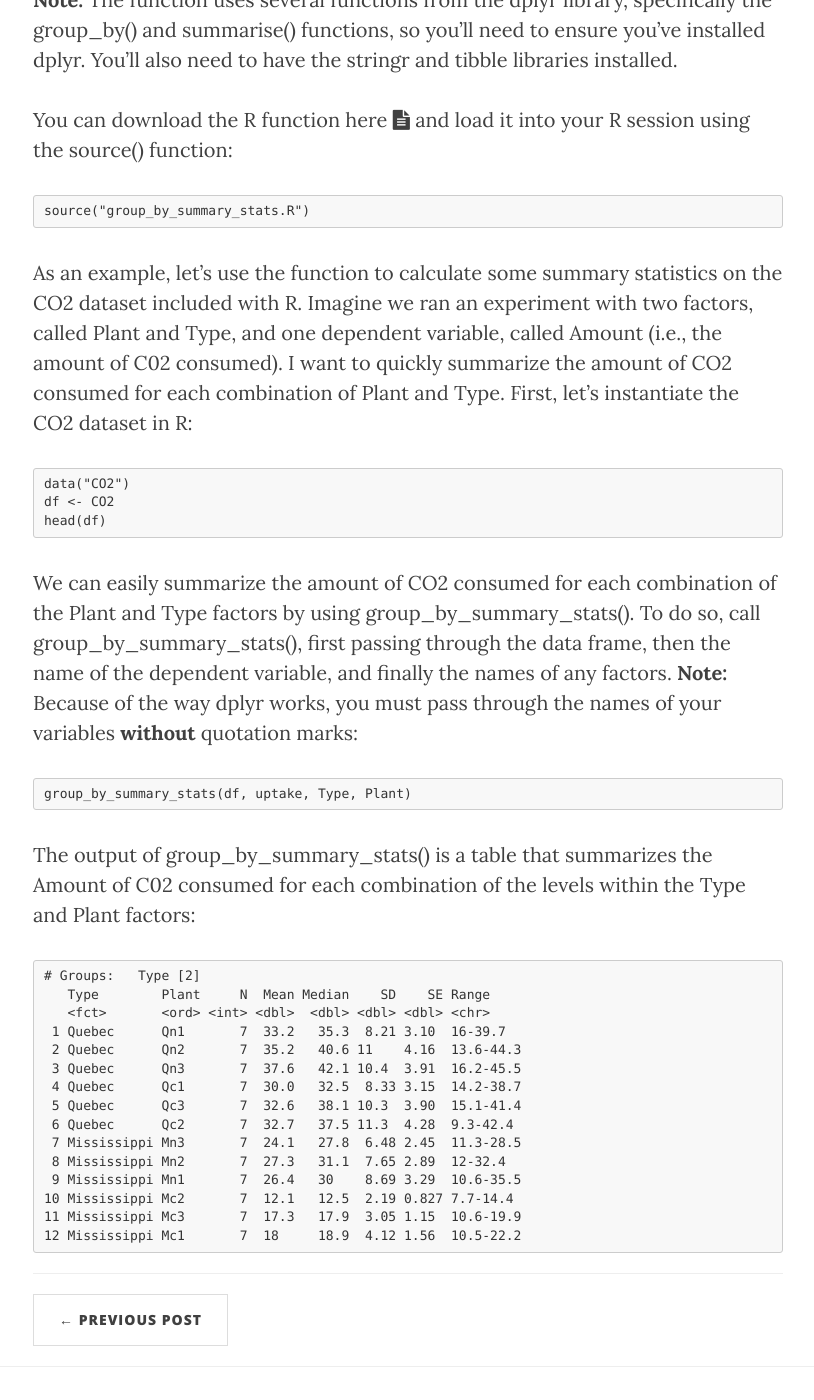
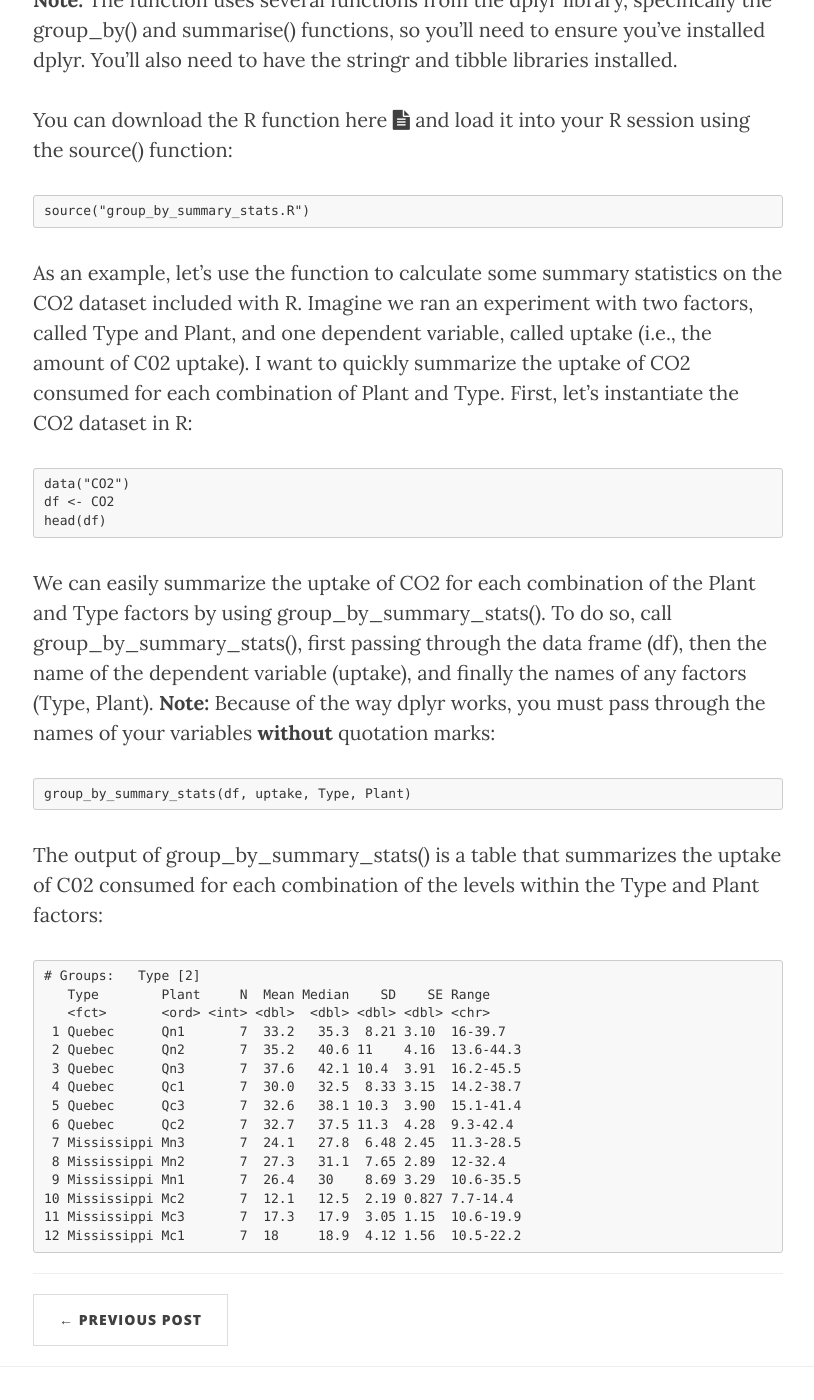
Before and after one commit to ptichko/ptichko.github.io, a Jekyll site: the page built from _posts/2020-06-10-R-Function-To-Calculate-Summary-Statistics-By-Factor-Levels.md, in a window 1280 px wide and 1400 px high, scrolled down 887 px. Shown: the whole window, without its empty margins (232-1046 px from the left). Built offline with Jekyll 4.4.1, drawn with Linux system fonts in a browser that asks for light colours; nearby versions of some CDN libraries.

Commit message:
updated variable names

````diff
--- a/_posts/2020-06-10-R-Function-To-Calculate-Summary-Statistics-By-Factor-Levels.md
+++ b/_posts/2020-06-10-R-Function-To-Calculate-Summary-Statistics-By-Factor-Levels.md
@@ -15,7 +15,7 @@ You can download the R function here <a href="/r/group_by_summary_stats.R" targe
 source("group_by_summary_stats.R")
 ```
 
-As an example, let's use the function to calculate some summary statistics on the CO2 dataset included with R. Imagine we ran an experiment with two factors, called Plant and Type, and one dependent variable, called Amount (i.e., the amount of C02 consumed). I want to quickly summarize the amount of CO2 consumed for each combination of Plant and Type.
+As an example, let's use the function to calculate some summary statistics on the CO2 dataset included with R. Imagine we ran an experiment with two factors, called Type and Plant, and one dependent variable, called uptake (i.e., the amount of C02 uptake). I want to quickly summarize the uptake of CO2 consumed for each combination of Plant and Type.
 First, let's instantiate the CO2 dataset in R:
 ```
 data("CO2")
@@ -23,14 +23,14 @@ df <- CO2
 head(df)
 ```
 
-We can easily summarize the amount of CO2 consumed for each combination of the Plant and Type factors by using group_by_summary_stats(). To do so, call group_by_summary_stats(), first passing through the data frame, then the name of the dependent variable, and finally the names of any factors.
+We can easily summarize the uptake of CO2 for each combination of the Plant and Type factors by using group_by_summary_stats(). To do so, call group_by_summary_stats(), first passing through the data frame (df), then the name of the dependent variable (uptake), and finally the names of any factors (Type, Plant).
 **Note:** Because of the way dplyr works, you must pass through the names of your variables **without** quotation marks:
 
 ```
 group_by_summary_stats(df, uptake, Type, Plant)
 ```
 
-The output of group_by_summary_stats() is a table that summarizes the Amount of C02 consumed for each combination of the levels within the Type and Plant factors:
+The output of group_by_summary_stats() is a table that summarizes the uptake of C02 consumed for each combination of the levels within the Type and Plant factors:
 
 ```
 # Groups:   Type [2]
````
